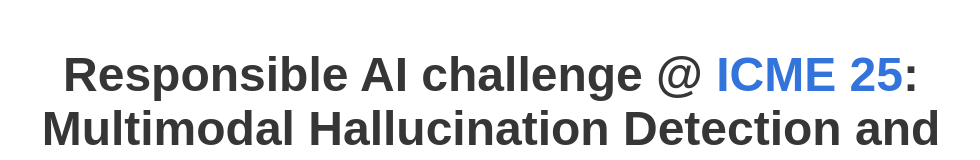
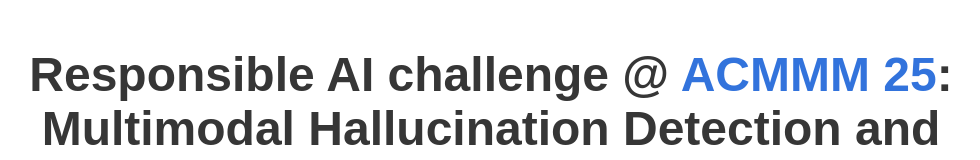
Before and after one commit to mm-hall-fact/ACMMM2025, a plain HTML site: page index.html in a window 1280 px wide. Shown: the top 160 px of the page, without its empty margins (149-1129 px from the left). Drawn offline with nearby package versions, Linux system fonts and the light colour scheme; some icons are missing; a web font is replaced by a local one.

Commit message:
modifly titel

```diff
--- a/index.html
+++ b/index.html
@@ -5,7 +5,7 @@
     <meta charset="utf-8">
     <meta name="description" content="Speech Event Extraction.">
     <meta name="viewport" content="width=device-width, initial-scale=1">
-    <title>Responsible AI challenge @ ICME 25: Multimodal Hallucination Detection and Fact Checking</title>
+    <title>Responsible AI challenge @ ACMMM 25: Multimodal Hallucination Detection and Fact Checking</title>
 
     <!-- Global site tag (gtag.js) - Google Analytics -->
     <script async src="https://www.googletagmanager.com/gtag/js?id=G-PYVRSFMDRL"></script>
@@ -61,7 +61,7 @@
             <div class="container is-max-desktop">
                 <div class="columns is-centered">
                     <div class="column has-text-centered">
-                        <h1 class="title is-1 publication-title">Responsible AI challenge @ <a href="https://2025.ieeeicme.org/">ICME 25</a>: Multimodal Hallucination Detection and Fact Checking</h1>
+                        <h1 class="title is-1 publication-title">Responsible AI challenge @ <a href="https://acmmm2025.org/">ACMMM 25</a>: Multimodal Hallucination Detection and Fact Checking</h1>
 
                         <div class="column has-text-centered">
                             <div class="publication-links">
```
